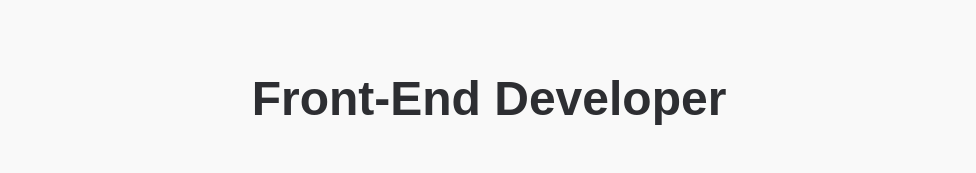
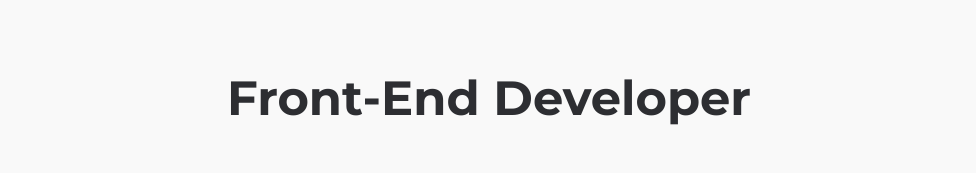
Before and after one commit to Thiagomartinsvieira/portfolio, a React (Vite) app: page / in a window 1280 px wide. Shown: the part 445-618 px from the top of the page, without its empty margins (151-1127 px from the left). Built offline with nearby package versions, Linux system fonts and the light colour scheme.

Commit message:
change h1 font family

```diff
--- a/src/components/Home/Home.css
+++ b/src/components/Home/Home.css
@@ -1,7 +1,10 @@
+@import url('https://fonts.googleapis.com/css2?family=Montserrat:wght@400;900&family=Open+Sans:ital,wght@0,400;0,700;1,400&display=swap');
+
+
 h1 {
     text-align: center;
     margin-bottom: 10px;
-    font-family: sans-serif;
+    font-family: "Montserrat", sans-serif;
     font-size: 3rem;
     line-height: 1.2;
     color: #2d2e32;
@@ -43,7 +46,7 @@ section {
 }
 
 .social-media a:hover{
-  color: #147EFB;
+   color: #147EFB;
 }
 
 .skills {
```
